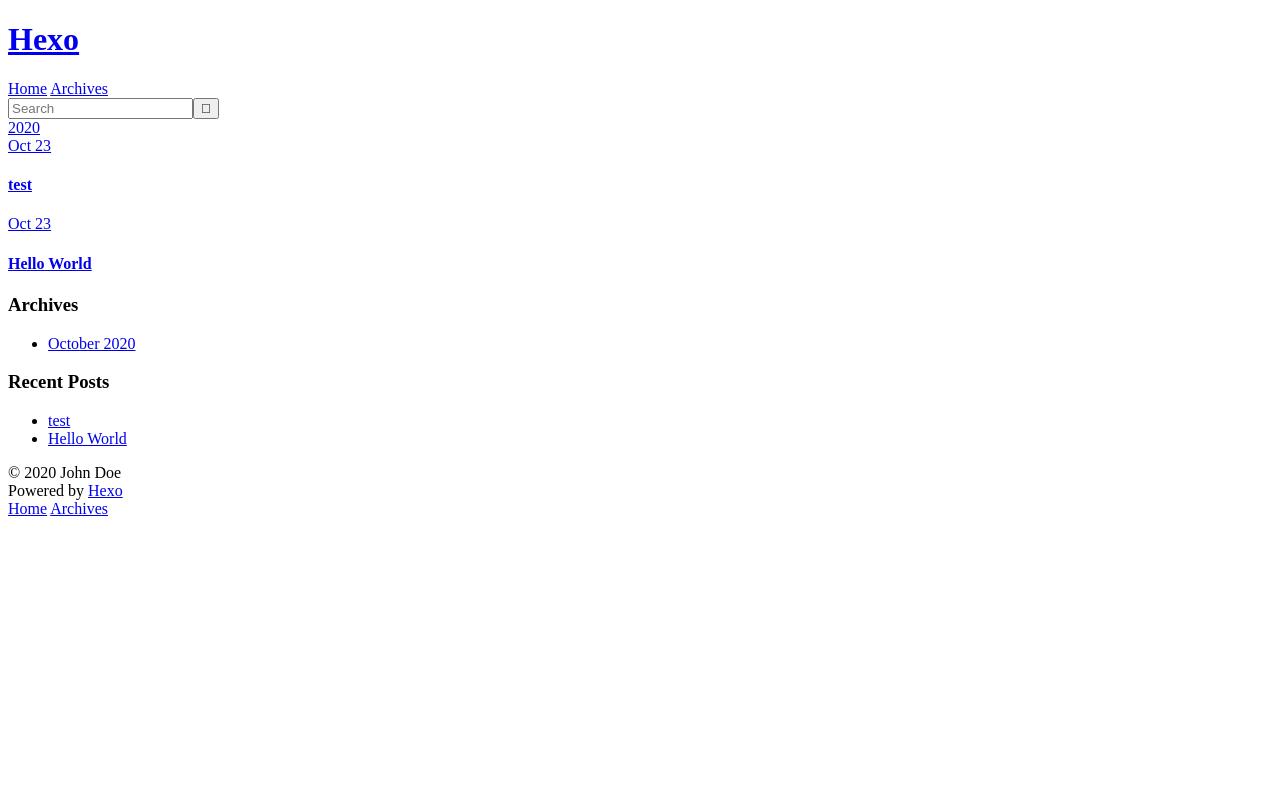
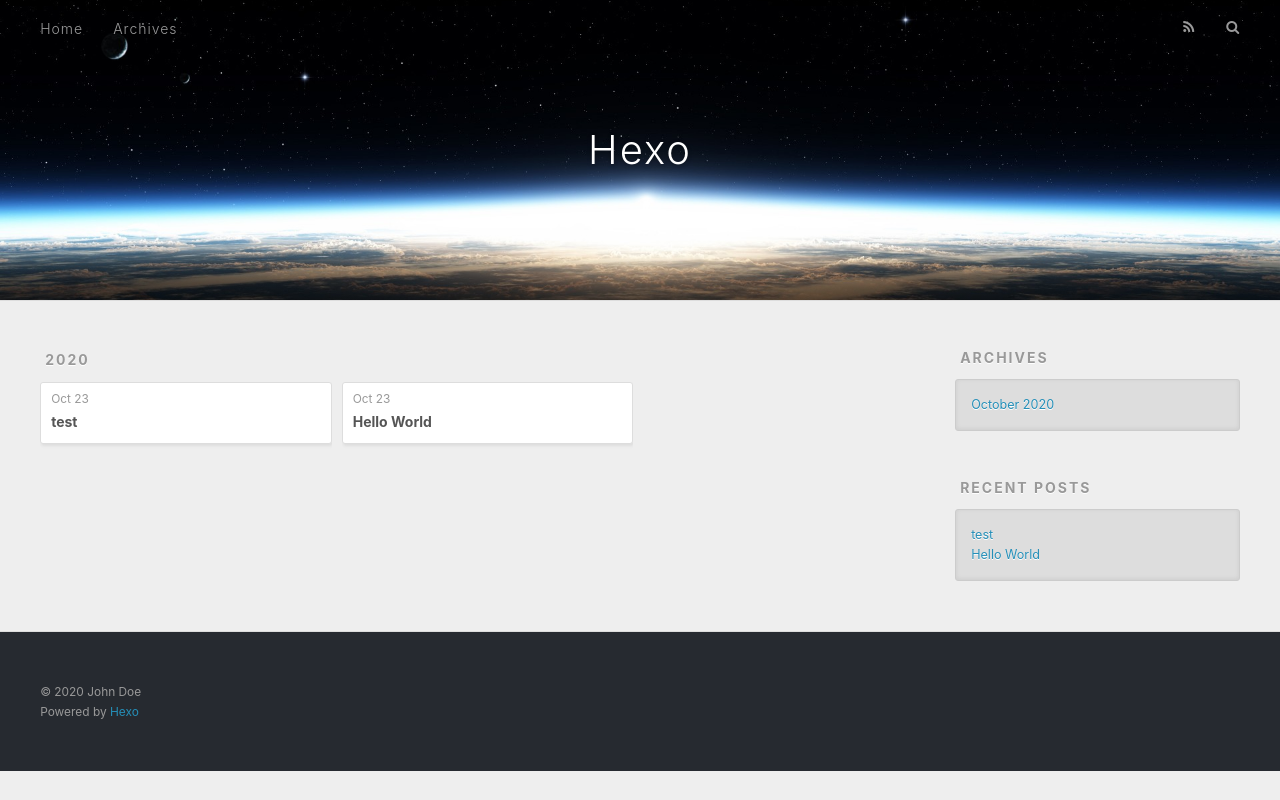
Before and after one commit to i-am-zxy/hexo, a plain HTML site: page archives/2020/10/index.html in a window 1280 px wide. Drawn offline with nearby package versions, Linux system fonts and the light colour scheme; some packages are replaced by stand-ins of ours; files that its build step writes are made by us from their sources; the site is published under a folder, as on GitHub Pages, so addresses that start at the root find nothing; a script that the page names is missing; files whose address does not match are found by name.

Commit message:
Site updated: 2020-10-23 16:24:19

```diff
--- a/2020/10/23/hello-world/index.html
+++ b/2020/10/23/hello-world/index.html
@@ -19,7 +19,7 @@
 <meta property="article:author" content="John Doe">
 <meta name="twitter:card" content="summary">
 
-    <link rel="alternate" href="/zxy.github.io/atom.xml" title="Hexo" type="application/atom+xml">
+    <link rel="alternate" href="./zxy.github.io/atom.xml" title="Hexo" type="application/atom+xml">
 
 
     <link rel="icon" href="/favicon.png">
@@ -28,7 +28,7 @@
     <link href="//fonts.googleapis.com/css?family=Source+Code+Pro" rel="stylesheet" type="text/css">
 
 
-<link rel="stylesheet" href="/zxy.github.io/css/style.css">
+<link rel="stylesheet" href="./zxy.github.io/css/style.css">
 
 <meta name="generator" content="Hexo 5.2.0"></head>
 
@@ -40,7 +40,7 @@
   <div id="header-outer" class="outer">
     <div id="header-title" class="inner">
       <h1 id="logo-wrap">
-        <a href="/zxy.github.io/" id="logo">Hexo</a>
+        <a href="./zxy.github.io/" id="logo">Hexo</a>
       </h1>
 
     </div>
@@ -48,14 +48,14 @@
       <nav id="main-nav">
         <a id="main-nav-toggle" class="nav-icon"></a>
 
-          <a class="main-nav-link" href="/zxy.github.io/">Home</a>
+          <a class="main-nav-link" href="./zxy.github.io/">Home</a>
 
-          <a class="main-nav-link" href="/zxy.github.io/archives">Archives</a>
+          <a class="main-nav-link" href="./zxy.github.io/archives">Archives</a>
 
       </nav>
       <nav id="sub-nav">
 
-          <a id="nav-rss-link" class="nav-icon" href="/zxy.github.io/atom.xml" title="RSS Feed"></a>
+          <a id="nav-rss-link" class="nav-icon" href="./zxy.github.io/atom.xml" title="RSS Feed"></a>
 
         <a id="nav-search-btn" class="nav-icon" title="Search"></a>
       </nav>
@@ -68,7 +68,7 @@
       <div class="outer">
         <section id="main"><article id="post-hello-world" class="article article-type-post" itemscope itemprop="blogPost">
   <div class="article-meta">
-    <a href="/zxy.github.io/2020/10/23/hello-world/" class="article-date">
+    <a href="./zxy.github.io/2020/10/23/hello-world/" class="article-date">
   <time datetime="2020-10-23T05:54:27.582Z" itemprop="datePublished">2020-10-23</time>
 </a>
 
@@ -114,7 +114,7 @@
 
 <nav id="article-nav">
 
-    <a href="/zxy.github.io/2020/10/23/test/" id="article-nav-newer" class="article-nav-link-wrap">
+    <a href="./zxy.github.io/2020/10/23/test/" id="article-nav-newer" class="article-nav-link-wrap">
       <strong class="article-nav-caption">Newer</strong>
       <div class="article-nav-title">
 
@@ -145,7 +145,7 @@
   <div class="widget-wrap">
     <h3 class="widget-title">Archives</h3>
     <div class="widget">
-      <ul class="archive-list"><li class="archive-list-item"><a class="archive-list-link" href="/zxy.github.io/archives/2020/10/">October 2020</a></li></ul>
+      <ul class="archive-list"><li class="archive-list-item"><a class="archive-list-link" href="./zxy.github.io/archives/2020/10/">October 2020</a></li></ul>
     </div>
   </div>
 
@@ -158,11 +158,11 @@
       <ul>
 
           <li>
-            <a href="/zxy.github.io/2020/10/23/test/">test</a>
+            <a href="./zxy.github.io/2020/10/23/test/">test</a>
           </li>
 
           <li>
-            <a href="/zxy.github.io/2020/10/23/hello-world/">Hello World</a>
+            <a href="./zxy.github.io/2020/10/23/hello-world/">Hello World</a>
           </li>
 
       </ul>
@@ -185,9 +185,9 @@
     </div>
     <nav id="mobile-nav">
 
-    <a href="/zxy.github.io/" class="mobile-nav-link">Home</a>
+    <a href="./zxy.github.io/" class="mobile-nav-link">Home</a>
 
-    <a href="/zxy.github.io/archives" class="mobile-nav-link">Archives</a>
+    <a href="./zxy.github.io/archives" class="mobile-nav-link">Archives</a>
 
 </nav>
 
@@ -196,15 +196,15 @@
 
 
 
-<link rel="stylesheet" href="/zxy.github.io/fancybox/jquery.fancybox.css">
+<link rel="stylesheet" href="./zxy.github.io/fancybox/jquery.fancybox.css">
 
 
-<script src="/zxy.github.io/fancybox/jquery.fancybox.pack.js"></script>
+<script src="./zxy.github.io/fancybox/jquery.fancybox.pack.js"></script>
 
 
 
 
-<script src="/zxy.github.io/js/script.js"></script>
+<script src="./zxy.github.io/js/script.js"></script>
 
 
 
--- a/archives/2020/10/index.html
+++ b/archives/2020/10/index.html
@@ -15,7 +15,7 @@
 <meta property="article:author" content="John Doe">
 <meta name="twitter:card" content="summary">
 
-    <link rel="alternate" href="/zxy.github.io/atom.xml" title="Hexo" type="application/atom+xml">
+    <link rel="alternate" href="./zxy.github.io/atom.xml" title="Hexo" type="application/atom+xml">
 
 
     <link rel="icon" href="/favicon.png">
@@ -24,7 +24,7 @@
     <link href="//fonts.googleapis.com/css?family=Source+Code+Pro" rel="stylesheet" type="text/css">
 
 
-<link rel="stylesheet" href="/zxy.github.io/css/style.css">
+<link rel="stylesheet" href="./zxy.github.io/css/style.css">
 
 <meta name="generator" content="Hexo 5.2.0"></head>
 
@@ -36,7 +36,7 @@
   <div id="header-outer" class="outer">
     <div id="header-title" class="inner">
       <h1 id="logo-wrap">
-        <a href="/zxy.github.io/" id="logo">Hexo</a>
+        <a href="./zxy.github.io/" id="logo">Hexo</a>
       </h1>
 
     </div>
@@ -44,14 +44,14 @@
       <nav id="main-nav">
         <a id="main-nav-toggle" class="nav-icon"></a>
 
-          <a class="main-nav-link" href="/zxy.github.io/">Home</a>
+          <a class="main-nav-link" href="./zxy.github.io/">Home</a>
 
-          <a class="main-nav-link" href="/zxy.github.io/archives">Archives</a>
+          <a class="main-nav-link" href="./zxy.github.io/archives">Archives</a>
 
       </nav>
       <nav id="sub-nav">
 
-          <a id="nav-rss-link" class="nav-icon" href="/zxy.github.io/atom.xml" title="RSS Feed"></a>
+          <a id="nav-rss-link" class="nav-icon" href="./zxy.github.io/atom.xml" title="RSS Feed"></a>
 
         <a id="nav-search-btn" class="nav-icon" title="Search"></a>
       </nav>
@@ -71,20 +71,20 @@
 
       <section class="archives-wrap">
         <div class="archive-year-wrap">
-          <a href="/zxy.github.io/archives/2020" class="archive-year">2020</a>
+          <a href="./zxy.github.io/archives/2020" class="archive-year">2020</a>
         </div>
         <div class="archives">
 
     <article class="archive-article archive-type-post">
   <div class="archive-article-inner">
     <header class="archive-article-header">
-      <a href="/zxy.github.io/2020/10/23/test/" class="archive-article-date">
+      <a href="./zxy.github.io/2020/10/23/test/" class="archive-article-date">
   <time datetime="2020-10-23T07:11:00.000Z" itemprop="datePublished">Oct 23</time>
 </a>
 
 
     <h1 itemprop="name">
-      <a class="archive-article-title" href="/zxy.github.io/2020/10/23/test/">test</a>
+      <a class="archive-article-title" href="./zxy.github.io/2020/10/23/test/">test</a>
     </h1>
 
 
@@ -97,13 +97,13 @@
     <article class="archive-article archive-type-post">
   <div class="archive-article-inner">
     <header class="archive-article-header">
-      <a href="/zxy.github.io/2020/10/23/hello-world/" class="archive-article-date">
+      <a href="./zxy.github.io/2020/10/23/hello-world/" class="archive-article-date">
   <time datetime="2020-10-23T05:54:27.582Z" itemprop="datePublished">Oct 23</time>
 </a>
 
 
     <h1 itemprop="name">
-      <a class="archive-article-title" href="/zxy.github.io/2020/10/23/hello-world/">Hello World</a>
+      <a class="archive-article-title" href="./zxy.github.io/2020/10/23/hello-world/">Hello World</a>
     </h1>
 
 
@@ -132,7 +132,7 @@
   <div class="widget-wrap">
     <h3 class="widget-title">Archives</h3>
     <div class="widget">
-      <ul class="archive-list"><li class="archive-list-item"><a class="archive-list-link" href="/zxy.github.io/archives/2020/10/">October 2020</a></li></ul>
+      <ul class="archive-list"><li class="archive-list-item"><a class="archive-list-link" href="./zxy.github.io/archives/2020/10/">October 2020</a></li></ul>
     </div>
   </div>
 
@@ -145,11 +145,11 @@
       <ul>
 
           <li>
-            <a href="/zxy.github.io/2020/10/23/test/">test</a>
+            <a href="./zxy.github.io/2020/10/23/test/">test</a>
           </li>
 
           <li>
-            <a href="/zxy.github.io/2020/10/23/hello-world/">Hello World</a>
+            <a href="./zxy.github.io/2020/10/23/hello-world/">Hello World</a>
           </li>
 
       </ul>
@@ -172,9 +172,9 @@
     </div>
     <nav id="mobile-nav">
 
-    <a href="/zxy.github.io/" class="mobile-nav-link">Home</a>
+    <a href="./zxy.github.io/" class="mobile-nav-link">Home</a>
 
-    <a href="/zxy.github.io/archives" class="mobile-nav-link">Archives</a>
+    <a href="./zxy.github.io/archives" class="mobile-nav-link">Archives</a>
 
 </nav>
 
@@ -183,15 +183,15 @@
 
 
 
-<link rel="stylesheet" href="/zxy.github.io/fancybox/jquery.fancybox.css">
+<link rel="stylesheet" href="./zxy.github.io/fancybox/jquery.fancybox.css">
 
 
-<script src="/zxy.github.io/fancybox/jquery.fancybox.pack.js"></script>
+<script src="./zxy.github.io/fancybox/jquery.fancybox.pack.js"></script>
 
 
 
 
-<script src="/zxy.github.io/js/script.js"></script>
+<script src="./zxy.github.io/js/script.js"></script>
 
 
 
```
Also changed, not shown: 2020/10/23/test/index.html (+16 -16 lines), archives/2020/index.html (+19 -19 lines), archives/index.html (+19 -19 lines), index.html (+18 -18 lines).
